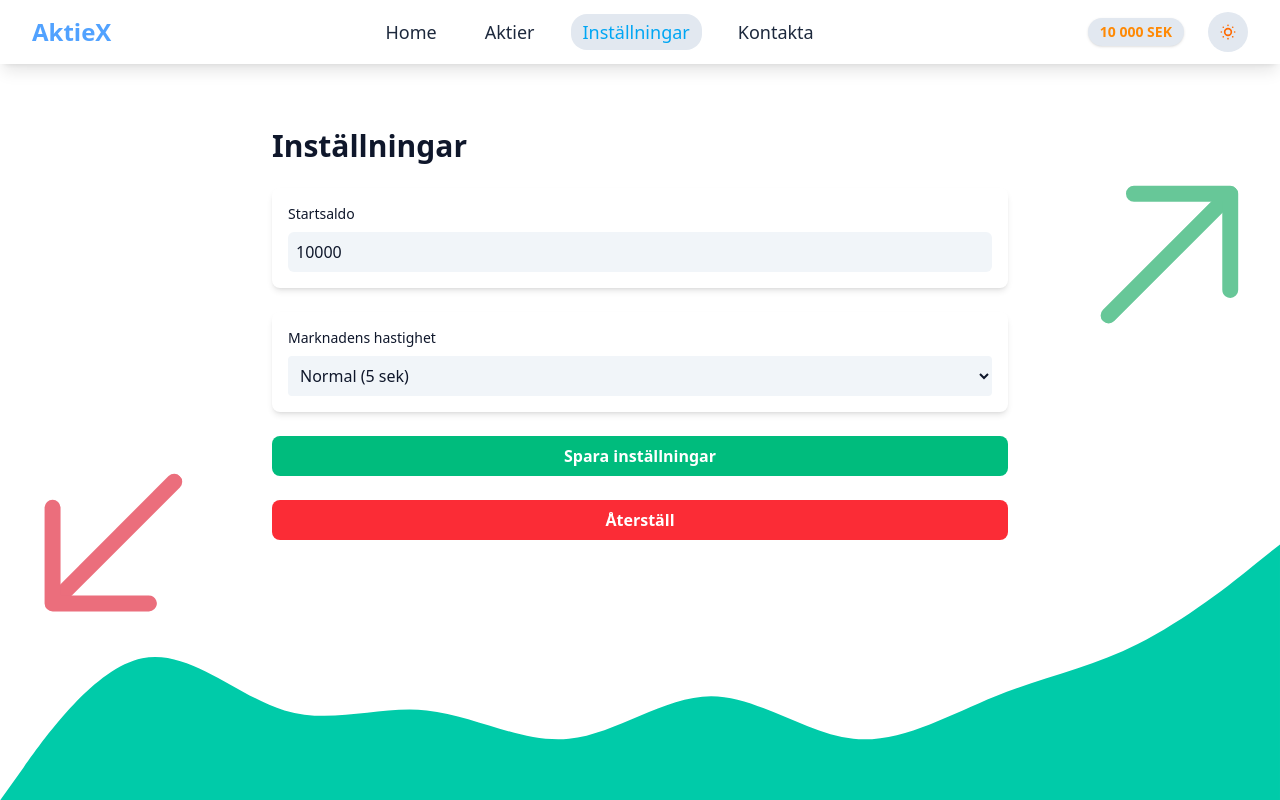
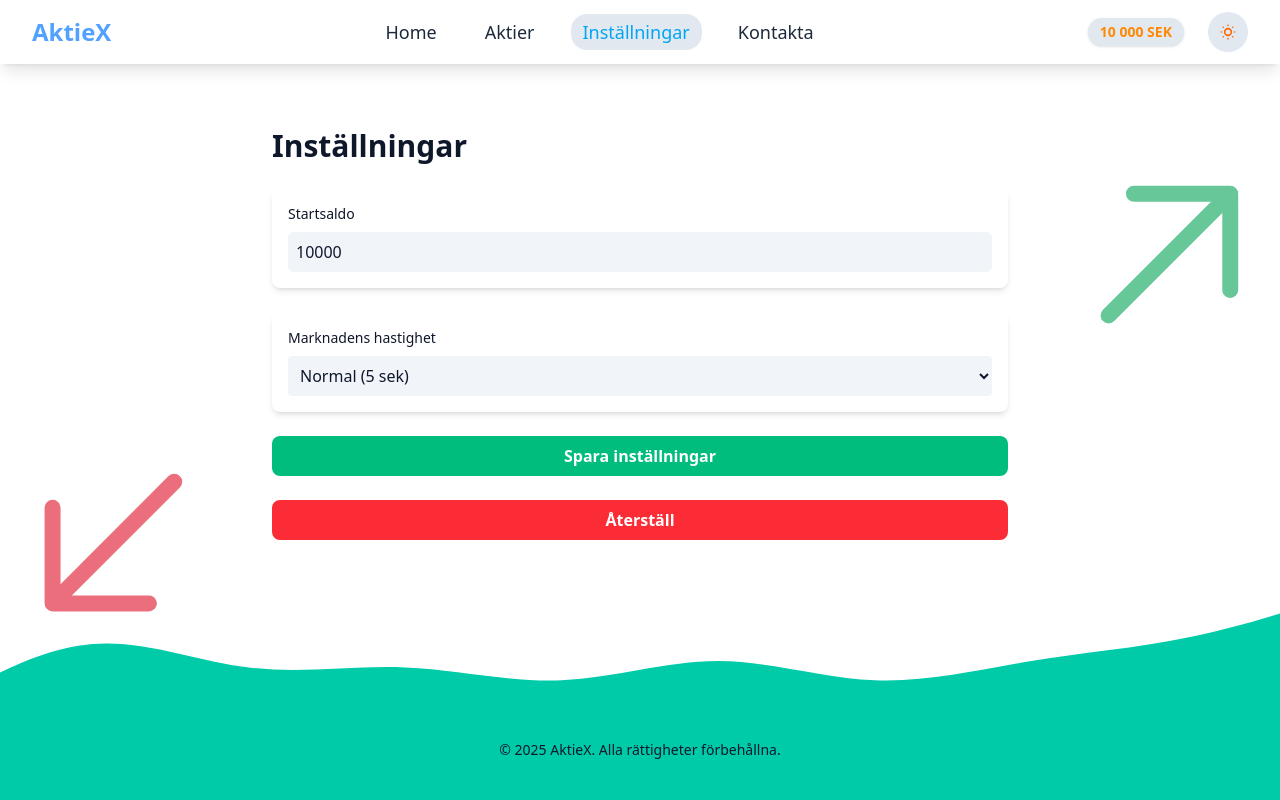
Before and after one commit to AlbinWr/portfoljtrack, a React (Vite) app: page /installningar in a window 1280 px wide. Built offline with nearby package versions, Linux system fonts and the light colour scheme.

Commit message:
Skapade footer. Slog ihop footer och wave bakgrunden

```diff
--- a/src/App.tsx
+++ b/src/App.tsx
@@ -2,7 +2,6 @@ import { Routes, Route } from "react-router";
 import { Navbar } from "./components/Navbar";
 import { PilUppBakgrund } from "./components/PilUppBakgrund";
 import { PilNerBakgrund } from "./components/PilNerBakgrund";
-import { WaveBakgrund } from "./components/waveBakgrund";
 import { Home } from "./routes/Home";
 import { Aktier } from "./routes/Aktier";
 import { Installningar } from "./routes/Installningar";
@@ -11,6 +10,7 @@ import { Kontakta } from "./routes/Kontakta";
 import { PortfoljProvider } from "./context/portfoljContext";
 import { AktieMarknadProvider } from "./context/aktieMarknadContext";
 import { Toaster } from "react-hot-toast";
+import { Footer } from "./components/Footer";
 
 
 function App() {
@@ -18,7 +18,7 @@ function App() {
     <SaldoProvider>
       <PortfoljProvider>
         <AktieMarknadProvider>
-          <div className="relative min-h-screen flex flex-col
+          <div className="relative flex flex-col min-h-screen
   bg-white dark:bg-gradient-to-bl dark:from-slate-900 dark:via-sky-950 dark:to-slate-900">
             <Navbar />
 
@@ -35,8 +35,8 @@ function App() {
               {/* Bakgrundsvåg och Toaster */}
               <PilUppBakgrund />
               <PilNerBakgrund />
-              <WaveBakgrund />
               <Toaster position="bottom-right" />
+              <Footer />
             </div>
         </AktieMarknadProvider>
       </PortfoljProvider>
--- /dev/null
+++ b/src/components/Footer.tsx
@@ -0,0 +1,17 @@
+
+export const Footer = () => {
+  return (
+    <footer className="relative w-full bg-[#00cba9] text-slate-900 py-4 text-center text-sm">
+      <div className="absolute -top-[120px] left-0 w-full overflow-hidden leading-none z-0">
+        <svg xmlns="http://www.w3.org/2000/svg" viewBox="0 0 1440 320" preserveAspectRatio="none" className="w-[110%] h-32 -ml-[5%]">
+          <path
+            fill="#00cba9"
+            fill-opacity="1"
+            d="M0,320L26.7,282.7C53.3,245,107,171,160,160C213.3,149,267,203,320,218.7C373.3,235,427,213,480,218.7C533.3,224,587,256,640,250.7C693.3,245,747,203,800,202.7C853.3,203,907,245,960,250.7C1013.3,256,1067,224,1120,202.7C1173.3,181,1227,171,1280,144C1333.3,117,1387,75,1413,53.3L1440,32L1440,320L1413.3,320C1386.7,320,1333,320,1280,320C1226.7,320,1173,320,1120,320C1066.7,320,1013,320,960,320C906.7,320,853,320,800,320C746.7,320,693,320,640,320C586.7,320,533,320,480,320C426.7,320,373,320,320,320C266.7,320,213,320,160,320C106.7,320,53,320,27,320L0,320Z"
+          ></path>
+        </svg>
+      </div>
+      <div className="py-6 relative z-10">© 2025 AktieX. Alla rättigheter förbehållna.</div>
+    </footer>
+  );
+};
--- a/src/components/waveBakgrund.tsx
+++ /dev/null
@@ -1,15 +0,0 @@
-
-
-export const WaveBakgrund = () => {
-  return (
-    <div className="fixed bottom-0 left-0 w-full overflow-hidden z-0">
-      <svg xmlns="http://www.w3.org/2000/svg" viewBox="0 0 1440 320">
-        <path
-          fill="#00cba9"
-          fill-opacity="1"
-          d="M0,320L26.7,282.7C53.3,245,107,171,160,160C213.3,149,267,203,320,218.7C373.3,235,427,213,480,218.7C533.3,224,587,256,640,250.7C693.3,245,747,203,800,202.7C853.3,203,907,245,960,250.7C1013.3,256,1067,224,1120,202.7C1173.3,181,1227,171,1280,144C1333.3,117,1387,75,1413,53.3L1440,32L1440,320L1413.3,320C1386.7,320,1333,320,1280,320C1226.7,320,1173,320,1120,320C1066.7,320,1013,320,960,320C906.7,320,853,320,800,320C746.7,320,693,320,640,320C586.7,320,533,320,480,320C426.7,320,373,320,320,320C266.7,320,213,320,160,320C106.7,320,53,320,27,320L0,320Z"
-        ></path>
-      </svg>
-    </div>
-  );
-};
```
